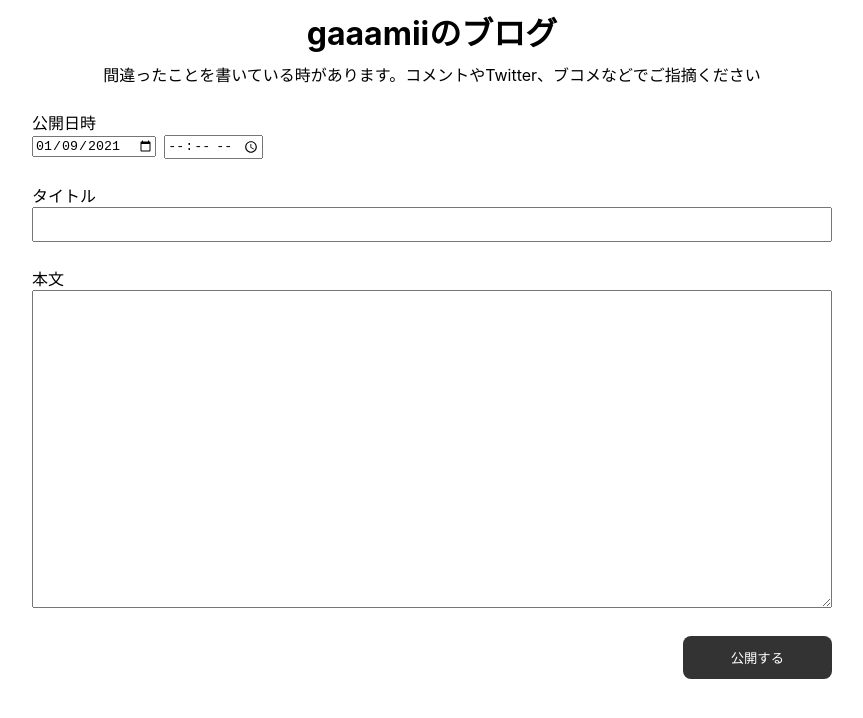
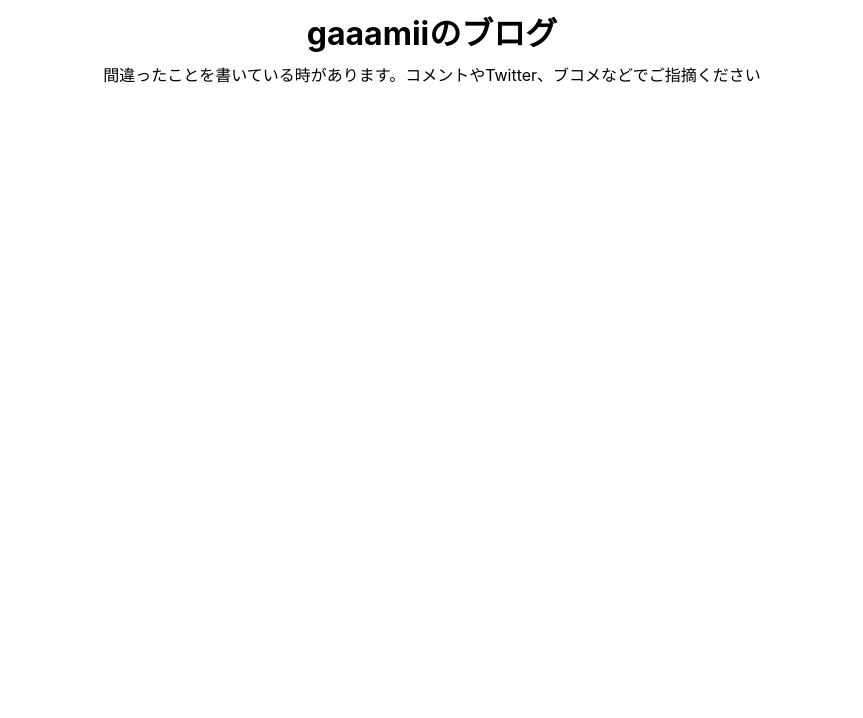
Before and after one commit to gaaamii/blog.gaaamii.jp, a Next.js app: page /posts/new in a window 1280 px wide. Shown: the top 718 px of the page, without its empty margins (208-1071 px from the left). Built offline with nearby package versions, Linux system fonts and the light colour scheme; no server answers.

Commit message:
fix initial state

```diff
--- a/pages/posts/new.tsx
+++ b/pages/posts/new.tsx
@@ -6,7 +6,7 @@ import { get, post } from '../../utils/api';
 import { Form, Value } from '../../components/Form/index';
 
 export default function NewPage() {
-  const [isAuthorized, setIsAuthorized] = useState<boolean>(true)
+  const [isAuthorized, setIsAuthorized] = useState<boolean>(false)
 
   const fetchUserSession = useCallback(() => {
     get("/user_sessions/ping").then(res => {
```
